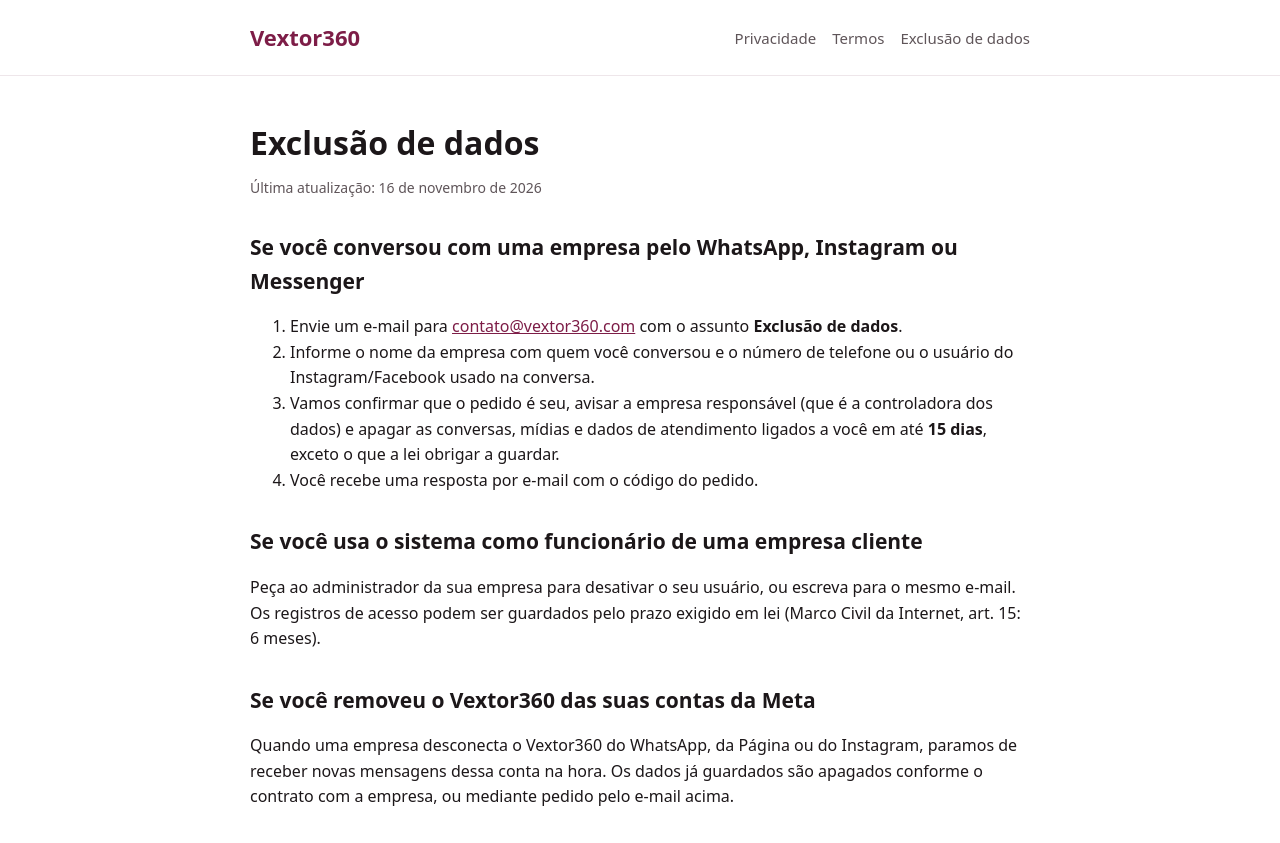
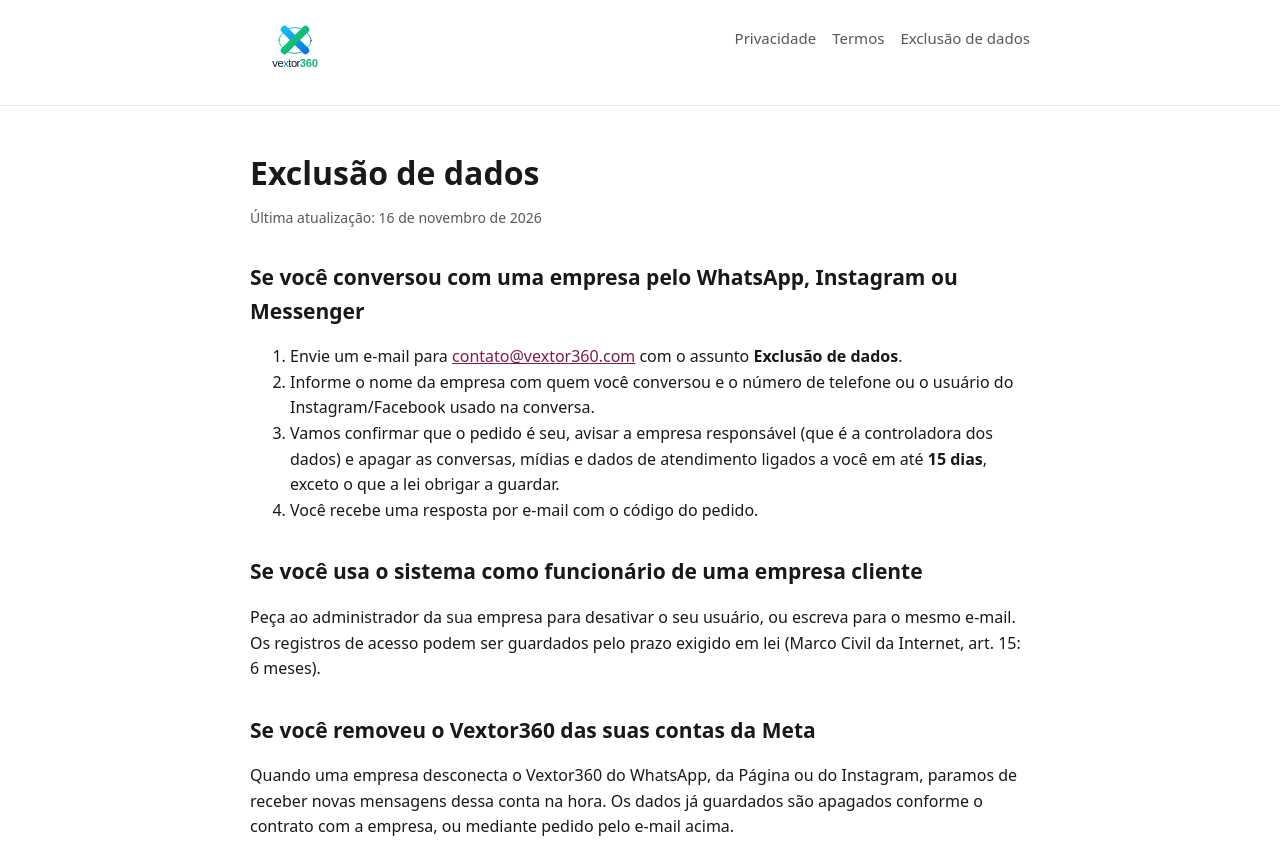
Before and after one commit to vextor-up-vision/vextor360-site, a plain HTML site: page exclusao-de-dados.html in a window 1280 px wide. Shown: the top 843 px of the page. Drawn offline with Linux system fonts and the light colour scheme.

Commit message:
Logo e ícone do Vextor360 no site
Co-Authored-By: Claude Opus 5.5 <noreply@anthropic.com>
Claude-Session: https://claude.ai/code/session_014PJqdYmubtgsbxT7bcR6dU

```diff
--- a/exclusao-de-dados.html
+++ b/exclusao-de-dados.html
@@ -1,5 +1,5 @@
-<!doctype html><html lang="pt-BR"><head><meta charset="utf-8"><meta name="viewport" content="width=device-width,initial-scale=1"><title>Exclusão de dados · Vextor360</title><link rel="stylesheet" href="/estilo.css"></head>
-<body><header><div class="in"><a class="marca" href="/">Vextor360</a><nav><a href="/privacidade.html">Privacidade</a><a href="/termos.html">Termos</a><a href="/exclusao-de-dados.html">Exclusão de dados</a></nav></div></header><main>
+<!doctype html><html lang="pt-BR"><head><meta charset="utf-8"><meta name="viewport" content="width=device-width,initial-scale=1"><title>Exclusão de dados · Vextor360</title><link rel="icon" href="/favicon.svg" type="image/svg+xml"><link rel="stylesheet" href="/estilo.css"></head>
+<body><header><div class="in"><a class="marca" href="/"><img src="/logo.svg" alt="Vextor360" height="56"></a><nav><a href="/privacidade.html">Privacidade</a><a href="/termos.html">Termos</a><a href="/exclusao-de-dados.html">Exclusão de dados</a></nav></div></header><main>
 <h1>Exclusão de dados</h1><p class="fraco">Última atualização: 16 de novembro de 2026</p>
 <h2>Se você conversou com uma empresa pelo WhatsApp, Instagram ou Messenger</h2>
 <ol><li>Envie um e-mail para <a href="mailto:contato@vextor360.com?subject=Exclus%C3%A3o%20de%20dados">contato@vextor360.com</a> com o assunto <b>Exclusão de dados</b>.</li>
```
Also changed, not shown: index.html (+2 -2 lines), privacidade.html (+2 -2 lines), termos.html (+2 -2 lines), favicon.svg (added), logo.svg (added).
